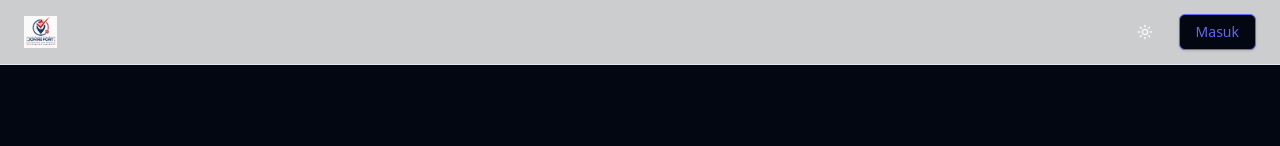
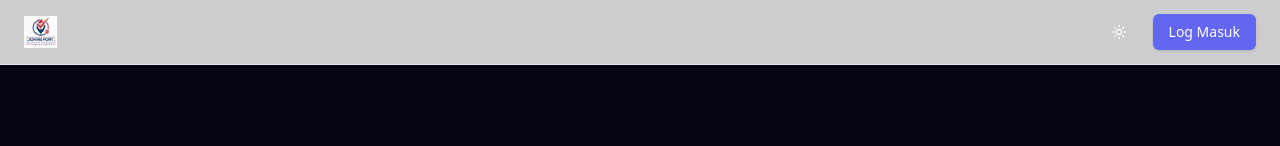
Before and after one commit to Ajwdxr/JomReportv2, a Next.js app: page / in a window 1280 px wide. Shown: the top 146 px of the page. Built offline with nearby package versions, Linux system fonts and the light colour scheme; no server answers; the database is empty.

Commit message:
login button

```diff
--- a/src/components/auth/login-button.tsx
+++ b/src/components/auth/login-button.tsx
@@ -6,8 +6,8 @@ import { Button } from "@/components/ui/button"
 export function LoginButton() {
   return (
     <Link href="/login">
-      <Button variant="outline" className="border-[#6366f1] text-[#6366f1] hover:bg-[#6366f1] hover:text-white dark:border-white dark:text-white dark:hover:bg-white dark:hover:text-black">
-        Masuk
+      <Button className="bg-[#6366f1] text-white hover:bg-[#6366f1]/90 dark:bg-white dark:text-black dark:hover:bg-gray-200">
+        Log Masuk
       </Button>
     </Link>
   )
```
